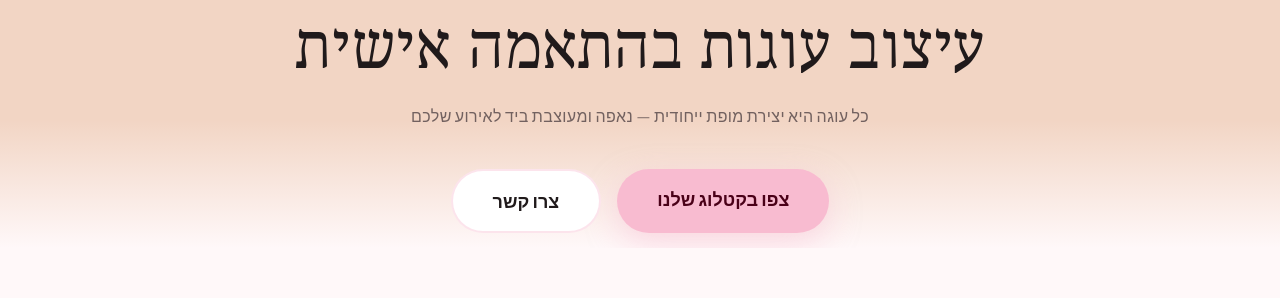
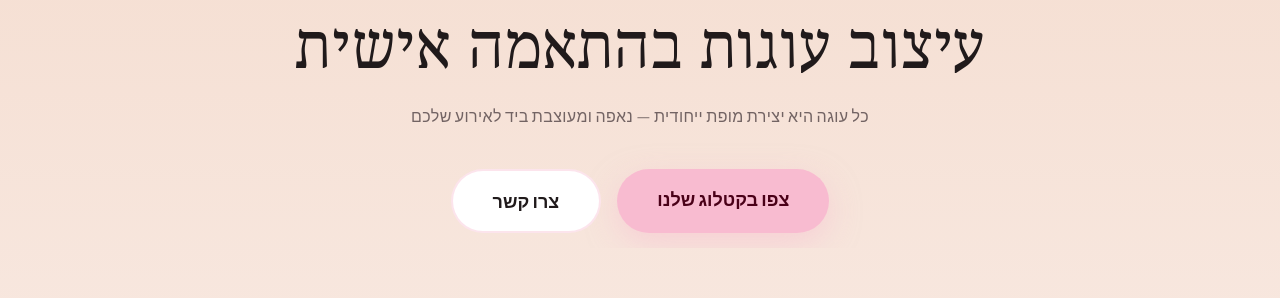
Before and after one commit to amit772200-spec/cakes-website, a Next.js app: page / in a window 1280 px wide. Shown: the part 520-818 px from the top of the page. Built offline with nearby package versions, Linux system fonts and the light colour scheme.

Commit message:
Apply consistent warm gradient throughout entire site

```diff
--- a/src/app/globals.css
+++ b/src/app/globals.css
@@ -36,7 +36,8 @@
 body {
   font-family: "Plus Jakarta Sans", sans-serif;
   font-weight: 300;
-  background-color: #FFF8F9;
+  background: linear-gradient(180deg, #F2D5C4 0%, #F8E8E0 20%, #FBF0EC 50%, #F8E8E0 80%, #F2D5C4 100%);
+  min-height: 100vh;
   color: #201A1B;
   overflow-x: hidden;
 }
--- a/src/app/page.tsx
+++ b/src/app/page.tsx
@@ -5,7 +5,7 @@ import CakeCard from "@/app/components/CakeCard";
 
 export default function Home() {
   return (
-    <div className="bg-[#FFF8F9] text-[#201A1B]">
+    <div className="text-[#201A1B]" style={{ background: "linear-gradient(180deg, #F2D5C4 0%, #F8E8E0 20%, #FBF0EC 50%, #F8E8E0 80%, #F2D5C4 100%)" }}>
       {/* ─── Header ─────────────────────────────────────────── */}
       <header className="fixed top-0 w-full z-50 h-16 flex items-center px-6" style={{ background: "#F2D5C4" }}>
         <Link href="/contact" className="text-[#7a3a50] hover:bg-[#F8BBD0]/40 px-4 py-2 rounded-full transition-colors font-bold text-sm">
@@ -22,9 +22,7 @@ export default function Home() {
         {/* ─── Hero ─────────────────────────────────────────── */}
         <section
           className="relative min-h-[88vh] flex flex-col items-center justify-center px-6 overflow-hidden"
-          style={{ background: "#F2D5C4" }}
         >
-          <div className="absolute bottom-0 left-0 right-0 h-32 pointer-events-none" style={{ background: "linear-gradient(to bottom, transparent, #FFF8F9)" }} />
 
           <div className="soft-float z-10 mb-8">
             <Image
@@ -65,7 +63,7 @@ export default function Home() {
         </section>
 
         {/* ─── Features ─────────────────────────────────────── */}
-        <section className="py-28 px-6 md:px-20 bg-[#FFF8F9]">
+        <section className="py-28 px-6 md:px-20">
           <div className="max-w-6xl mx-auto flex flex-col md:flex-row gap-20 items-center">
             {/* Tiles */}
             <div className="w-full md:w-1/2 flex flex-col sm:grid sm:grid-cols-2 gap-6 flex-shrink-0">
@@ -115,7 +113,7 @@ export default function Home() {
         </section>
 
         {/* ─── How it works ─────────────────────────────────── */}
-        <section className="py-28 px-6 md:px-20" style={{ background: "linear-gradient(135deg, #FAE8DC 0%, #F5E6C8 100%)" }}>
+        <section className="py-28 px-6 md:px-20">
           <div className="max-w-5xl mx-auto text-center">
             <span className="text-[#9d4867] font-bold tracking-widest uppercase text-sm block mb-3">התהליך שלנו</span>
             <h2
@@ -167,7 +165,7 @@ export default function Home() {
         </section>
 
         {/* ─── Catalog ──────────────────────────────────────── */}
-        <section id="catalog" className="py-24 px-6 md:px-20 bg-[#F2DDE1]/30">
+        <section id="catalog" className="py-24 px-6 md:px-20">
           <div className="max-w-6xl mx-auto">
             <div className="text-center mb-14">
               <span className="text-[#9d4867] font-bold tracking-widest uppercase text-sm block mb-2">הקולקציה שלנו</span>
@@ -189,7 +187,7 @@ export default function Home() {
         </section>
 
         {/* ─── CTA ──────────────────────────────────────────── */}
-        <section id="contact-cta" className="py-24 bg-[#FFD8E4] text-center px-6 relative overflow-hidden">
+        <section id="contact-cta" className="py-24 text-center px-6 relative overflow-hidden">
           <div className="absolute top-0 right-0 w-96 h-96 bg-[#F8BBD0]/30 rounded-full -translate-y-1/2 translate-x-1/2 blur-3xl pointer-events-none" />
           <div className="absolute bottom-0 left-0 w-96 h-96 bg-[#B2DFDB]/30 rounded-full translate-y-1/2 -translate-x-1/2 blur-3xl pointer-events-none" />
           <div className="max-w-3xl mx-auto relative z-10">
@@ -212,7 +210,7 @@ export default function Home() {
         </section>
 
         {/* ─── Footer ───────────────────────────────────────── */}
-        <footer className="bg-[#FFD8E4] border-t border-[#F8BBD0]/30 py-8">
+        <footer className="border-t border-[#E8C4B4]/40 py-8">
           <div className="max-w-6xl mx-auto px-8 flex flex-col items-center gap-6">
             <Image src="/logo.png" alt="Rachel Bakery and Cake" width={80} height={40} className="object-contain mix-blend-multiply" />
             <nav className="flex flex-wrap justify-center gap-8">
```
